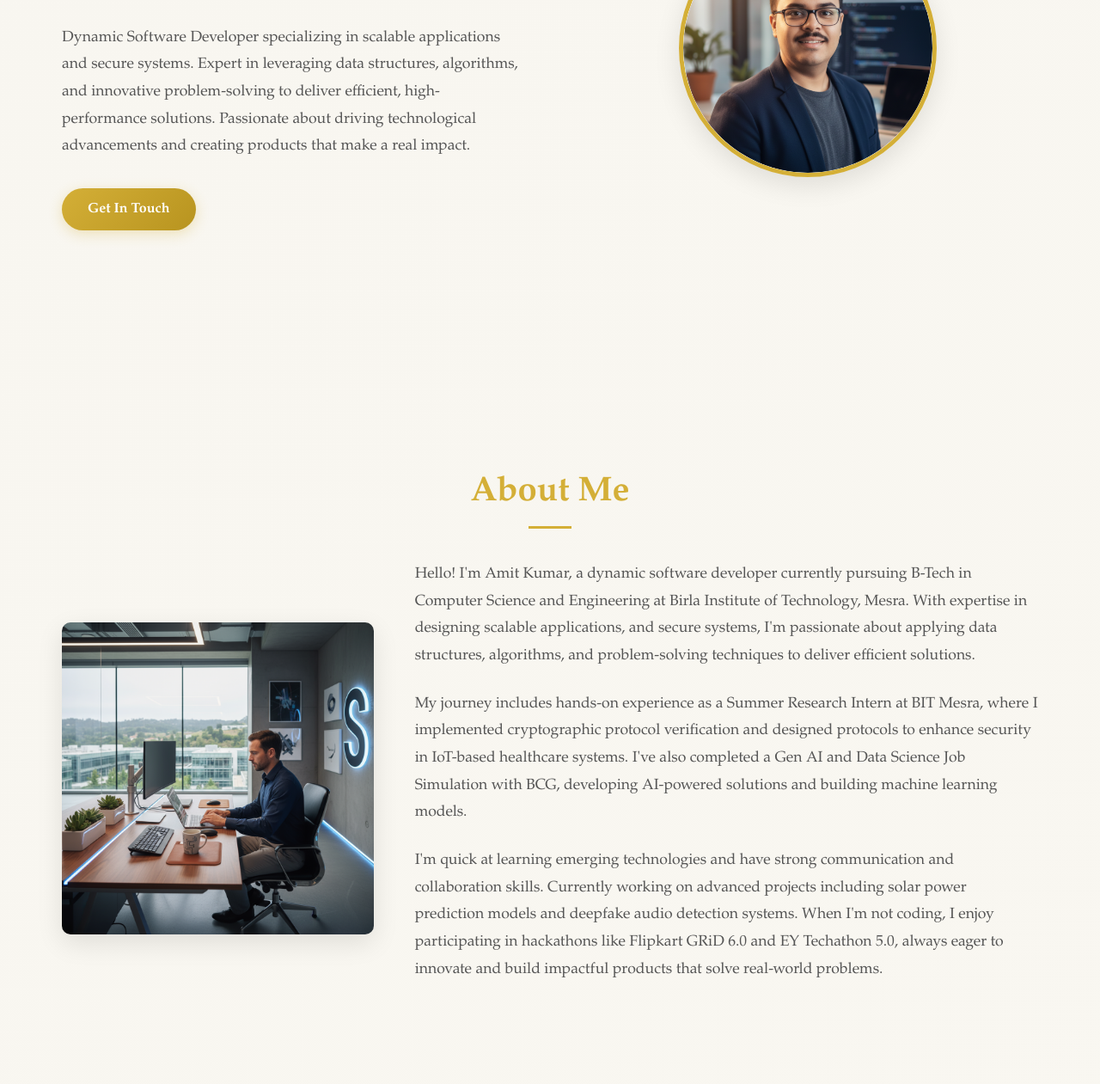
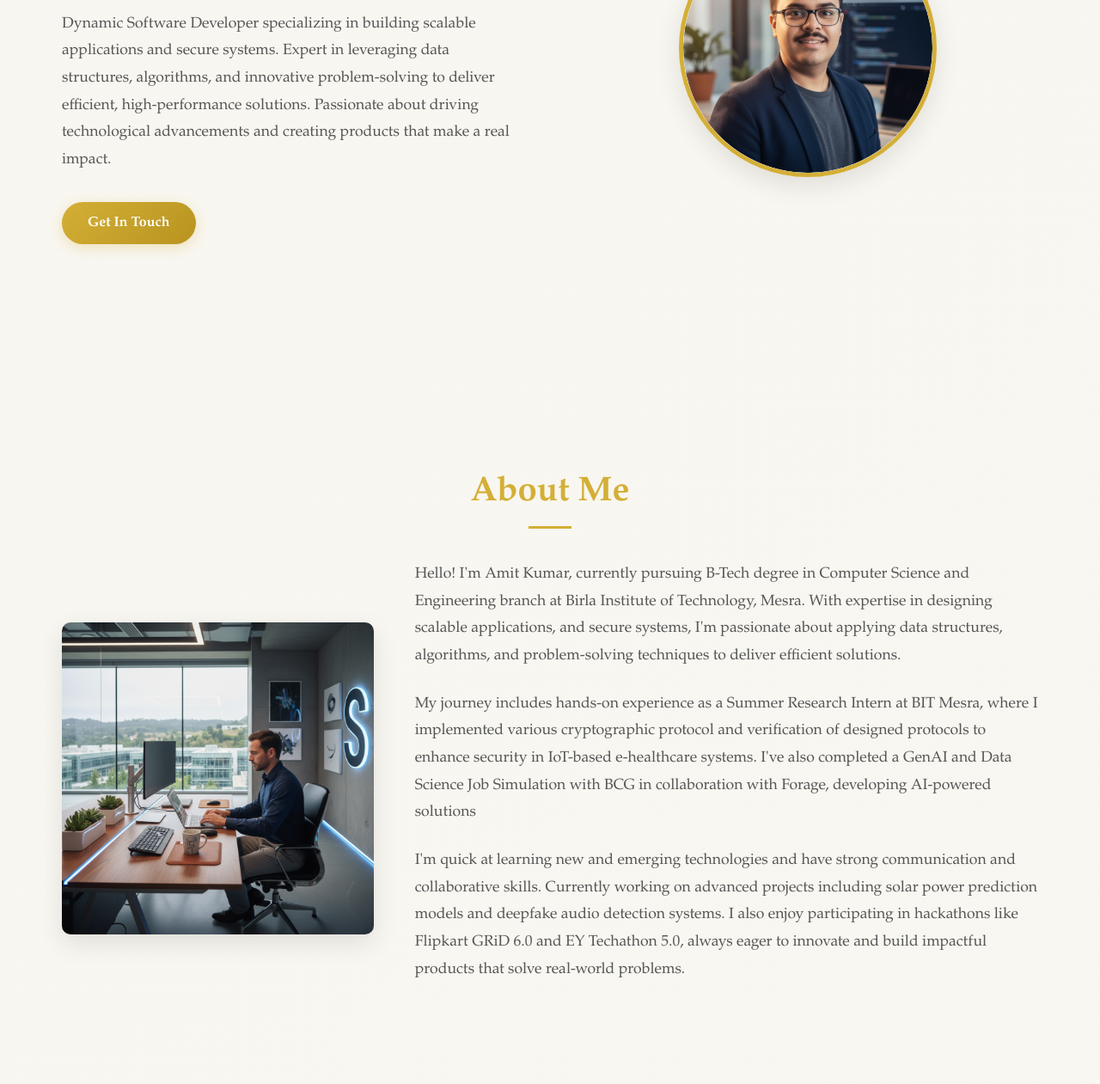
Before and after one commit to Amit-kumar-2004/Portfolio_Web_Page, a plain HTML site: page index.html in a window 1280 px wide. Shown: the part 339-1600 px from the top of the page at 86% size. Drawn offline with Linux system fonts and the light colour scheme.

Commit message:
Update index.html

```diff
--- a/index.html
+++ b/index.html
@@ -726,7 +726,7 @@
             <div class="hero-text">
                 <h1>Amit Kumar</h1>
                 <p class="subtitle">Avid learner and Software Developer</p>
-                <p>Dynamic Software Developer specializing in scalable applications and secure systems. Expert in leveraging data structures, algorithms, and innovative problem-solving to deliver efficient, high-performance solutions. Passionate about driving technological advancements and creating products that make a real impact.</p>
+                <p>Dynamic Software Developer specializing in building scalable applications and secure systems. Expert in leveraging data structures, algorithms, and innovative problem-solving to deliver efficient, high-performance solutions. Passionate about driving technological advancements and creating products that make a real impact.</p>
                 <a href="#contact" class="cta-button">Get In Touch</a>
             </div>
             <div class="hero-image">
@@ -743,9 +743,9 @@
                 <img src="img2.png" alt="About Amit">
             </div>
             <div class="about-text">
-                <p>Hello! I'm Amit Kumar, a dynamic software developer currently pursuing B-Tech in Computer Science and Engineering at Birla Institute of Technology, Mesra. With expertise in designing scalable applications, and secure systems, I'm passionate about applying data structures, algorithms, and problem-solving techniques to deliver efficient solutions.</p>
-                <p>My journey includes hands-on experience as a Summer Research Intern at BIT Mesra, where I implemented cryptographic protocol verification and designed protocols to enhance security in IoT-based healthcare systems. I've also completed a Gen AI and Data Science Job Simulation with BCG, developing AI-powered solutions and building machine learning models.</p>
-                 <p>I'm quick at learning emerging technologies and have strong communication and collaboration skills. Currently working on advanced projects including solar power prediction models and deepfake audio detection systems. When I'm not coding, I enjoy participating in hackathons like Flipkart GRiD 6.0 and EY Techathon 5.0, always eager to innovate and build impactful products that solve real-world problems.</p>
+                <p>Hello! I'm Amit Kumar, currently pursuing B-Tech degree in Computer Science and Engineering branch at Birla Institute of Technology, Mesra. With expertise in designing scalable applications, and secure systems, I'm passionate about applying data structures, algorithms, and problem-solving techniques to deliver efficient solutions.</p>
+                <p>My journey includes hands-on experience as a Summer Research Intern at BIT Mesra, where I implemented various cryptographic protocol and verification of designed protocols to enhance security in IoT-based e-healthcare systems. I've also completed a GenAI and Data Science Job Simulation with BCG in collaboration with Forage, developing AI-powered solutions </p>
+                 <p>I'm quick at learning new and emerging technologies and have strong communication and collaborative skills. Currently working on advanced projects including solar power prediction models and deepfake audio detection systems. I also enjoy participating in hackathons like Flipkart GRiD 6.0 and EY Techathon 5.0, always eager to innovate and build impactful products that solve real-world problems.</p>
             </div>
         </div>
     </section>
@@ -881,7 +881,7 @@
                 <div class="timeline-date">Nov 2022 - May 2026</div>
                 <div class="timeline-title">B-Tech in Computer Science and Engineering</div>
                 <div class="timeline-company">Birla Institute of Technology, Mesra</div>
-                <p>Currently pursuing Bachelor's degree with CGPA of 8.06. Focusing on advanced algorithms, software engineering, cryptography, network security, and AI/ML technologies.</p>
+                <p>Currently pursuing Bachelor's degree with CGPA of 8.06. Focusing on Data Structures and algorithms, Software engineering, Database management system, Cryptography, network security, and AI/ML technologies.</p>
             </div>
             <div class="timeline-item">
                 <div class="timeline-date">Jul 2020 - Aug 2022</div>
@@ -1144,4 +1144,5 @@
         });
     </script>
 </body>
+
 </html>
```
